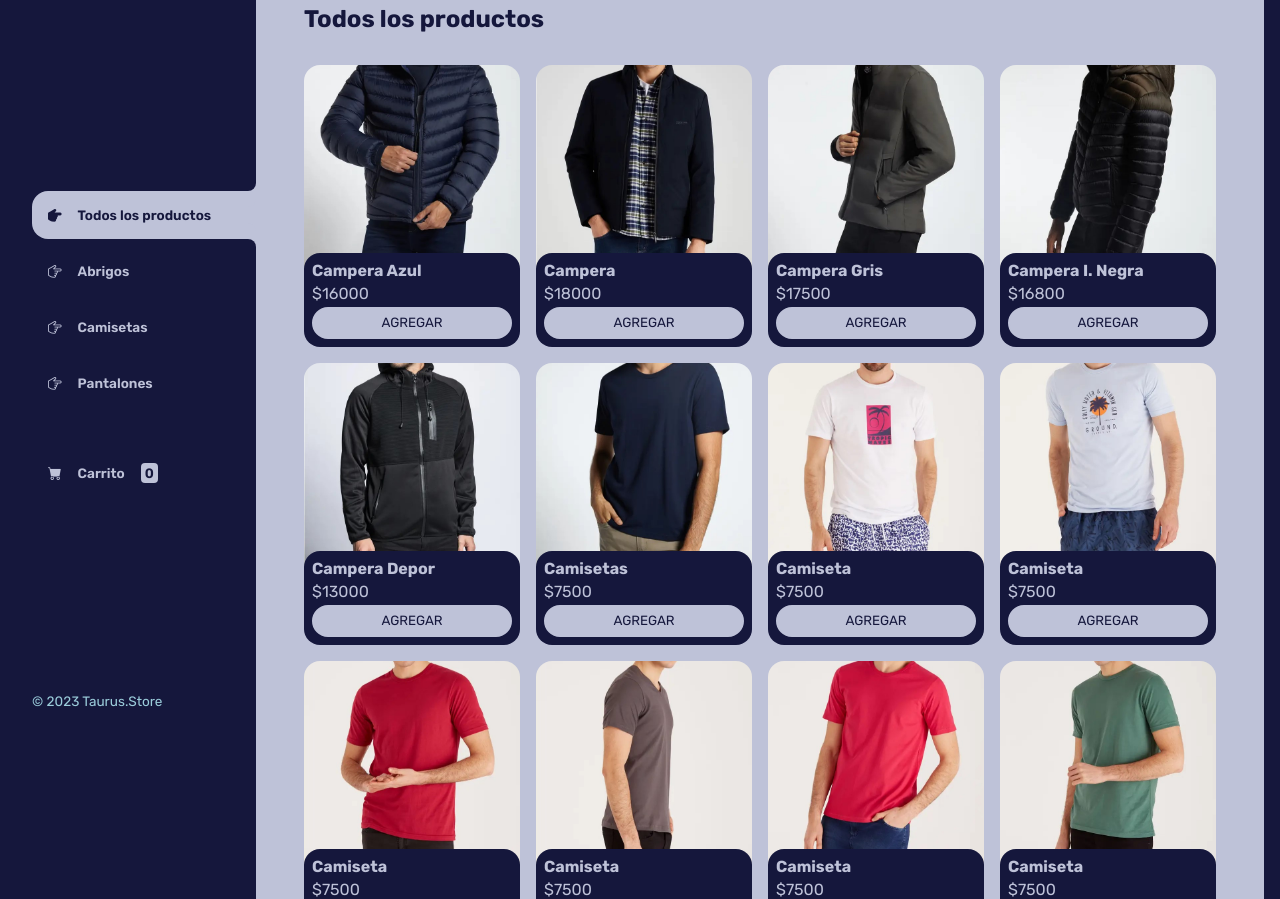
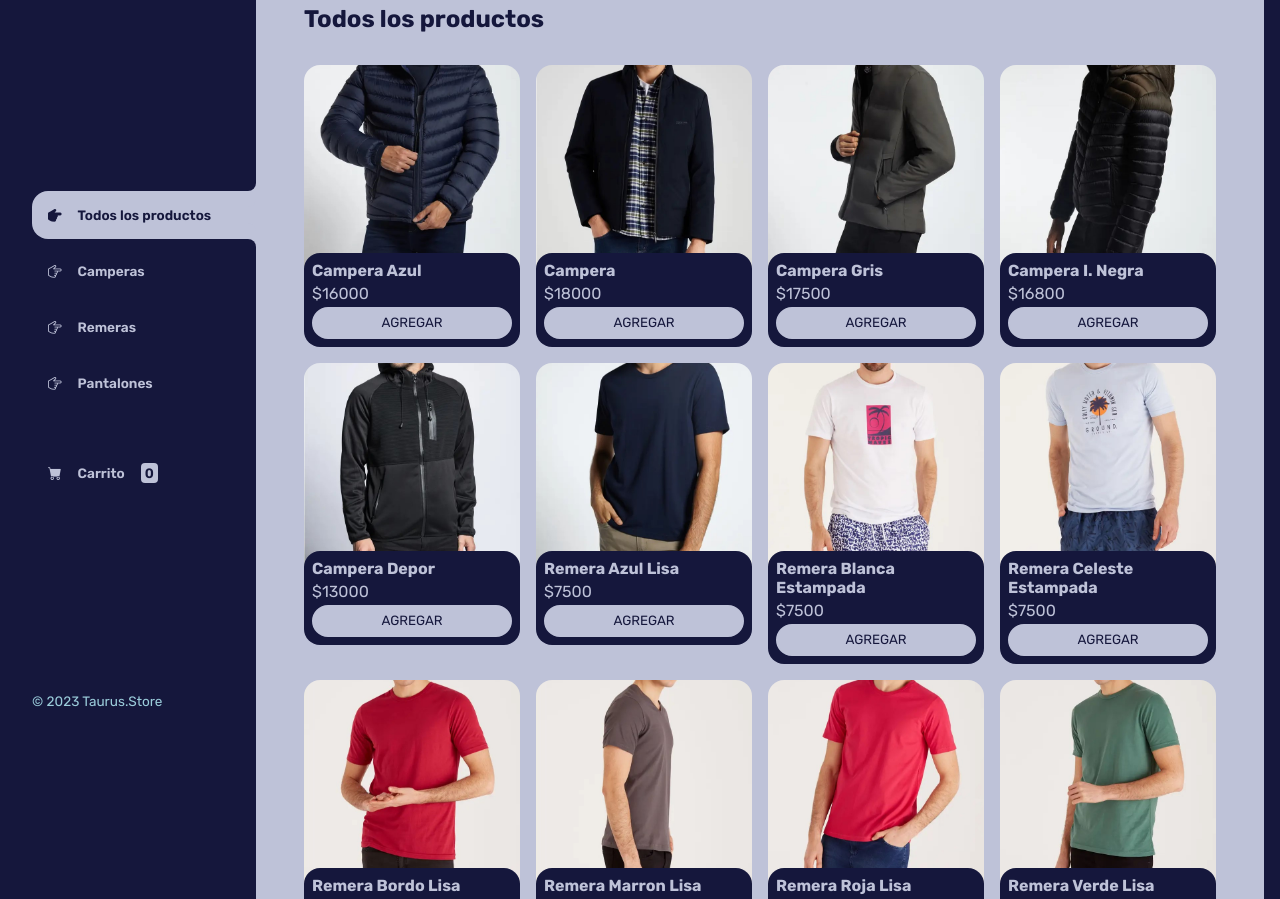
Before and after one commit to Leandr022/Proyectofinal-js, a plain HTML site: page index.html in a window 1280 px wide. Shown: the part 59-958 px from the top of the page. Drawn offline with nearby package versions, Linux system fonts and the light colour scheme.

Commit message:
ultimos cambios

```diff
--- a/index.html
+++ b/index.html
@@ -32,10 +32,10 @@
                         <button id="todos" class="boton-menu boton-categoria active"><i class="bi bi-hand-index-thumb-fill"></i> Todos los productos</button>
                     </li>
                     <li>
-                        <button id="abrigos" class="boton-menu boton-categoria"><i class="bi bi-hand-index-thumb"></i> Abrigos</button>
+                        <button id="abrigos" class="boton-menu boton-categoria"><i class="bi bi-hand-index-thumb"></i> Camperas</button>
                     </li>
                     <li>
-                        <button id="camisetas" class="boton-menu boton-categoria"><i class="bi bi-hand-index-thumb"></i> Camisetas</button>
+                        <button id="camisetas" class="boton-menu boton-categoria"><i class="bi bi-hand-index-thumb"></i> Remeras</button>
                     </li>
                     <li>
                         <button id="pantalones" class="boton-menu boton-categoria"><i class="bi bi-hand-index-thumb"></i> Pantalones</button>
--- a/js/productos.json
+++ b/js/productos.json
@@ -51,7 +51,7 @@
     },
     {
         "id": "camiseta-01",
-        "titulo": "Camisetas",
+        "titulo": "Remera Azul Lisa",
         "imagen": "./img/camiseta1.jpg",
         "categoria": {
             "nombre": "Camisetas",
@@ -61,7 +61,7 @@
     },
     {
         "id": "camiseta-02",
-        "titulo": "Camiseta ",
+        "titulo": "Remera Blanca Estampada ",
         "imagen": "./img/camiseta2.jpg",
         "categoria": {
             "nombre": "Camisetas",
@@ -71,7 +71,7 @@
     },
     {
         "id": "camiseta-03",
-        "titulo": "Camiseta ",
+        "titulo": "Remera Celeste Estampada",
         "imagen": "./img/camiseta3.jpg",
         "categoria": {
             "nombre": "Camisetas",
@@ -81,7 +81,7 @@
     },
     {
         "id": "camiseta-04",
-        "titulo": "Camiseta ",
+        "titulo": "Remera Bordo Lisa",
         "imagen": "./img/camiseta4.jpg",
         "categoria": {
             "nombre": "Camisetas",
@@ -91,7 +91,7 @@
     },
     {
         "id": "camiseta-05",
-        "titulo": "Camiseta ",
+        "titulo": "Remera Marron Lisa",
         "imagen": "./img/camiseta5.jpg",
         "categoria": {
             "nombre": "Camisetas",
@@ -101,7 +101,7 @@
     },
     {
         "id": "camiseta-06",
-        "titulo": "Camiseta ",
+        "titulo": "Remera Roja Lisa",
         "imagen": "./img/camiseta6.jpg",
         "categoria": {
             "nombre": "Camisetas",
@@ -111,7 +111,7 @@
     },
     {
         "id": "camiseta-07",
-        "titulo": "Camiseta",
+        "titulo": "Remera Verde Lisa",
         "imagen": "./img/camiseta7.jpg",
         "categoria": {
             "nombre": "Camisetas",
@@ -121,7 +121,7 @@
     },
     {
         "id": "camiseta-08",
-        "titulo": "Camiseta",
+        "titulo": "Remera Celeste Lisa",
         "imagen": "./img/camiseta8.jpg",
         "categoria": {
             "nombre": "Camisetas",
@@ -137,7 +137,7 @@
             "nombre": "Pantalones",
             "id": "pantalones"
         },
-        "precio": 9000
+        "precio": 9500
     },
     {
         "id": "pantalon-02",
@@ -147,7 +147,7 @@
             "nombre": "Pantalones",
             "id": "pantalones"
         },
-        "precio": 9000
+        "precio": 9600
     },
     {
         "id": "pantalon-03",
@@ -167,7 +167,7 @@
             "nombre": "Pantalones",
             "id": "pantalones"
         },
-        "precio": 9000
+        "precio": 9200
     },
     {
         "id": "pantalon-05",
@@ -177,6 +177,6 @@
             "nombre": "Pantalones",
             "id": "pantalones"
         },
-        "precio": 9000
+        "precio": 9300
     }
 ]
```
Also changed, not shown: carrito.html (+0 -1 lines).
